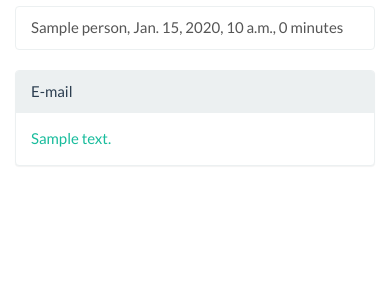
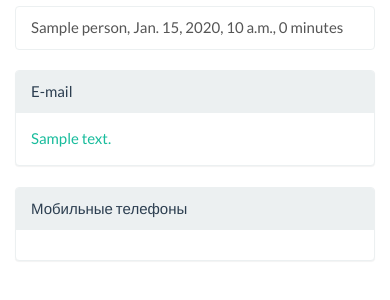
Before and after one commit to dstarod/brotherhood, a Django app: template bh/templates/bh/search.html in a window 390 px wide. Shown: the part 210-510 px from the top of the page. Run offline with Django 3.2, Linux system fonts and the light colour scheme; the template is opened without the code that fills it: most values are stand-ins (such as "Sample title", 1, 10 or a date in 2020); some libraries are stand-ins or nearby versions; some web fonts are replaced.

Commit message:
[add] Show cell phones block to search page

```diff
--- a/bh/templates/bh/search.html
+++ b/bh/templates/bh/search.html
@@ -49,6 +49,22 @@
                 {% endfor %}
             </div>
         </div>
+
+        <div class="panel panel-default">
+            <div class="panel-heading">
+                Мобильные телефоны
+            </div>
+            <div class="panel-body">
+                {% for person in people.all %}
+                    {% for p in person.phone.all %}
+                        {% if p.type == 'cell' %}
+                            <a href="tel:{{ p.number }}">{{ p.number }}</a>{% if not forloop.last or not forloop.parentloop.last %}, {% endif %}
+                        {% endif %}
+                    {% endfor %}
+                {% endfor %}
+            </div>
+        </div>
+
     {% endif %}
 
 {% endblock %}
```
